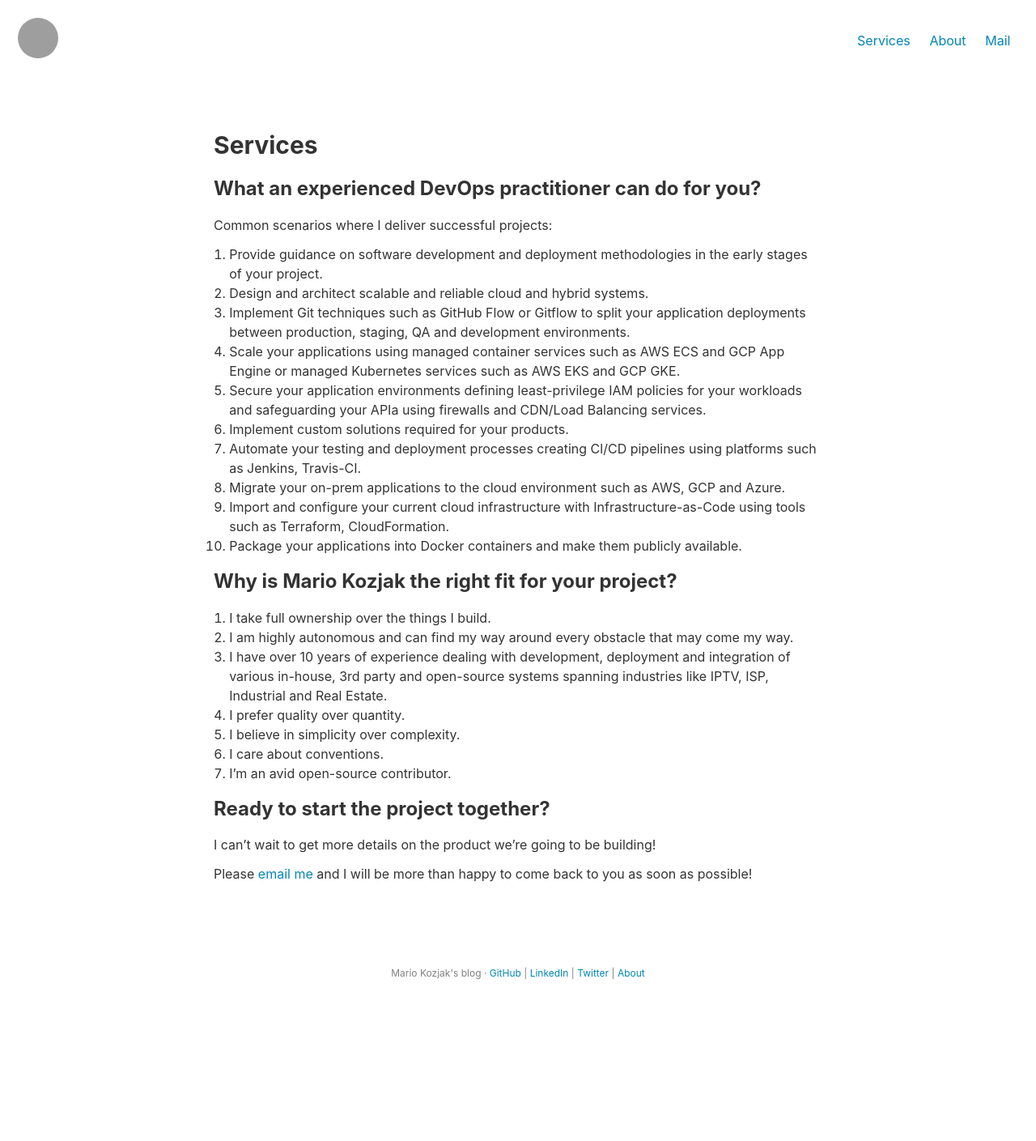
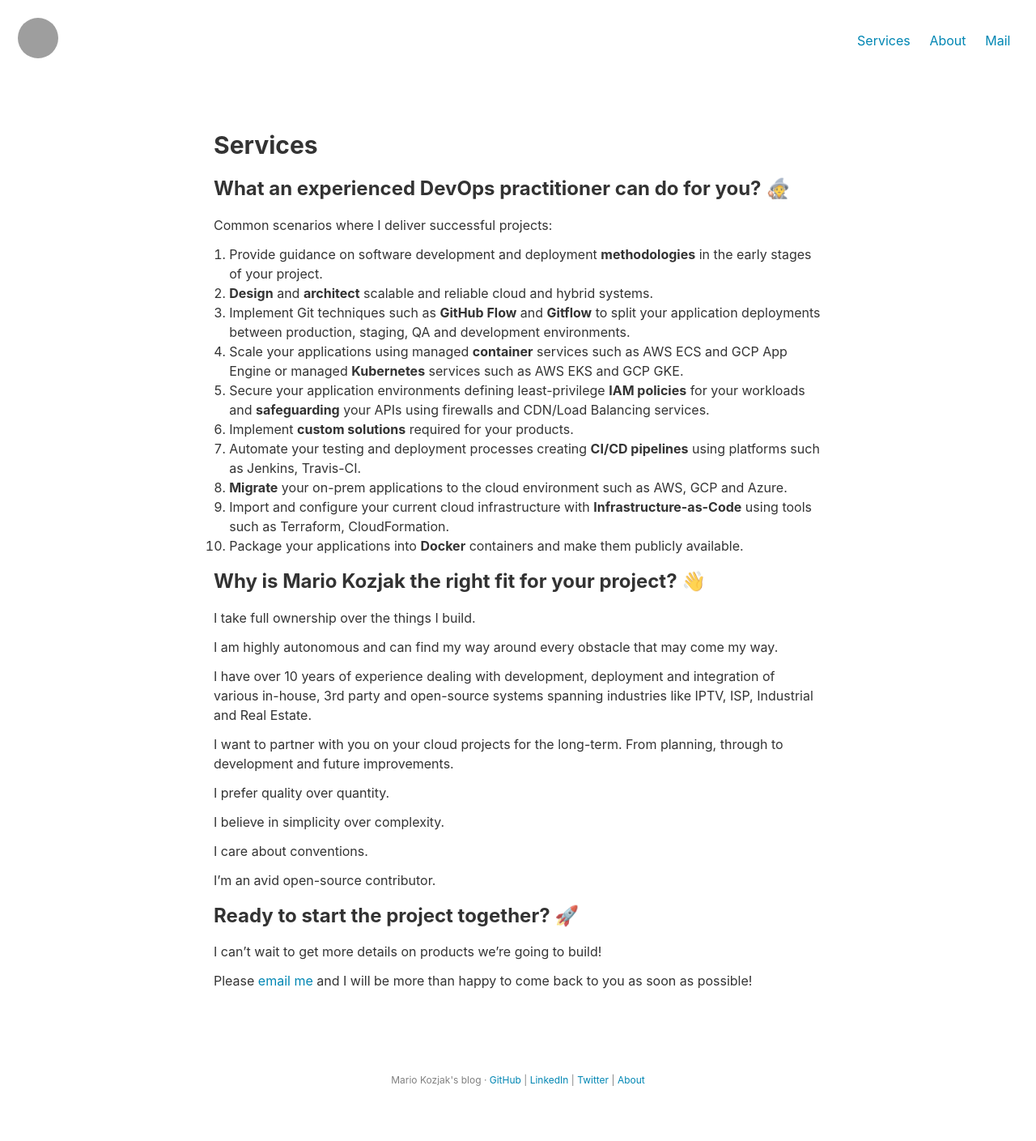
Before and after one commit to mkozjak/mkozjak.github.io, a Jekyll site: the page built from services.md, in a window 1280 px wide. Shown: the whole page at 81% size. Built offline with Jekyll 4.4.1, drawn with Linux system fonts in a browser that asks for light colours; before the commit the page ends 1277 px from its top, so only the background shows below that; grey boxes are pictures that could not be loaded.

Commit message:
add a bit of emojis

```diff
--- a/services.md
+++ b/services.md
@@ -4,32 +4,40 @@ title: Services
 permalink: /services/
 ---
 
-### What an experienced DevOps practitioner can do for you?
+### What an experienced DevOps practitioner can do for you? 🧙
 
 Common scenarios where I deliver successful projects:
-1.  Provide guidance on software development and deployment methodologies in the early stages of your project.
-1.  Design and architect scalable and reliable cloud and hybrid systems.
-1.  Implement Git techniques such as GitHub Flow or Gitflow to split your application deployments between production, staging, QA and development environments.
-1.  Scale your applications using managed container services such as AWS ECS and GCP App Engine or managed Kubernetes services such as AWS EKS and GCP GKE.
-1.  Secure your application environments defining least-privilege IAM policies for your workloads and safeguarding your APIa using firewalls and CDN/Load Balancing services.
-1.  Implement custom solutions required for your products.
-1.  Automate your testing and deployment processes creating Cl/CD pipelines using platforms such as Jenkins, Travis-CI.
-1.  Migrate your on-prem applications to the cloud environment such as AWS, GCP and Azure.
-1.  Import and configure your current cloud infrastructure with Infrastructure-as-Code using tools such as Terraform, CloudFormation.
-1.  Package your applications into Docker containers and make them publicly available.
+1.  Provide guidance on software development and deployment **methodologies** in the early stages of your project.
+1.  **Design** and **architect** scalable and reliable cloud and hybrid systems.
+1.  Implement Git techniques such as **GitHub Flow** and **Gitflow** to split your application deployments between production, staging, QA and development environments.
+1.  Scale your applications using managed **container** services such as AWS ECS and GCP App Engine or managed **Kubernetes** services such as AWS EKS and GCP GKE.
+1.  Secure your application environments defining least-privilege **IAM policies** for your workloads and **safeguarding** your APIs using firewalls and CDN/Load Balancing services.
+1.  Implement **custom solutions** required for your products.
+1.  Automate your testing and deployment processes creating **CI/CD pipelines** using platforms such as Jenkins, Travis-CI.
+1.  **Migrate** your on-prem applications to the cloud environment such as AWS, GCP and Azure.
+1.  Import and configure your current cloud infrastructure with **Infrastructure-as-Code** using tools such as Terraform, CloudFormation.
+1.  Package your applications into **Docker** containers and make them publicly available.
 
-### Why is Mario Kozjak the right fit for your project?
+### Why is Mario Kozjak the right fit for your project? 👋
 
-1.  I take full ownership over the things I build.
-1.  I am highly autonomous and can find my way around every obstacle that may come my way.
-1.  I have over 10 years of experience dealing with development, deployment and integration of various in-house, 3rd party and open-source systems spanning industries like IPTV, ISP, Industrial and Real Estate.
-1.  I prefer quality over quantity.
-1.  I believe in simplicity over complexity.
-1.  I care about conventions.
-1.  I'm an avid open-source contributor.
+I take full ownership over the things I build.
 
-### Ready to start the project together?
+I am highly autonomous and can find my way around every obstacle that may come my way.
 
-I can't wait to get more details on the product we're going to be building!
+I have over 10 years of experience dealing with development, deployment and integration of various in-house, 3rd party and open-source systems spanning industries like IPTV, ISP, Industrial and Real Estate.
+
+I want to partner with you on your cloud projects for the long-term. From planning, through to development and future improvements.
+
+I prefer quality over quantity.
+
+I believe in simplicity over complexity.
+
+I care about conventions.
+
+I'm an avid open-source contributor.
+
+### Ready to start the project together? 🚀
+
+I can't wait to get more details on products we're going to build!
 
 Please <a href="mailto:kozjakm1@gmail.com" target="_blank">email me</a> and I will be more than happy to come back to you as soon as possible!
```
Also changed, not shown: about.md (+6 -6 lines).
